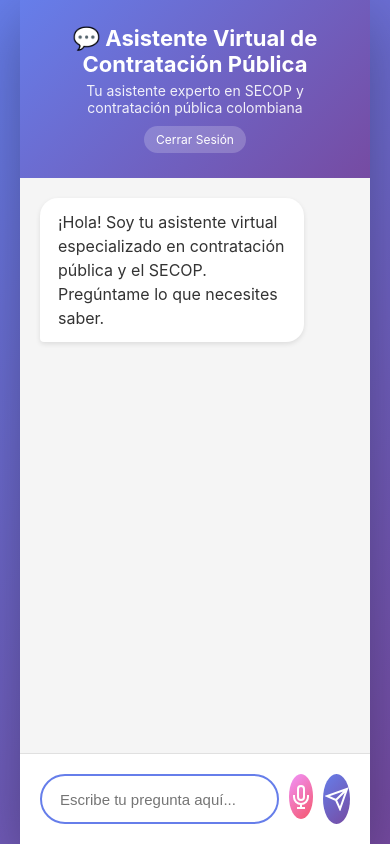
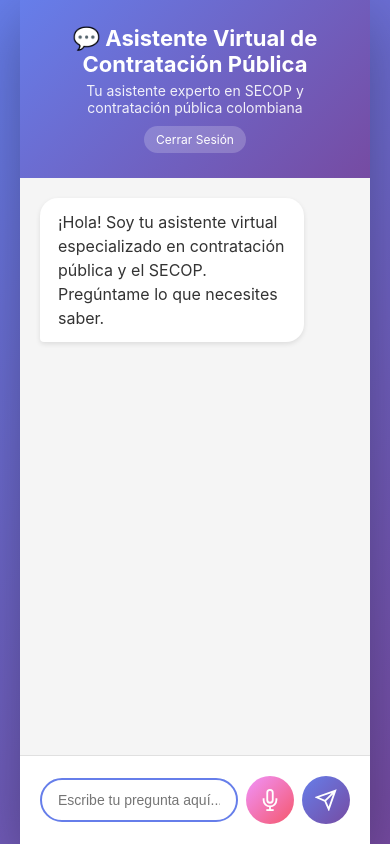
Before and after one commit to mikeZelline/asistente-virtual-audios, a Flask app: template templates/index.html in a window 390 px wide. Run offline with Flask 3, Linux system fonts and the light colour scheme; the template is opened without the code that fills it, so the values that code supplies are empty.

Commit message:
ajustes botones

```diff
--- a/static/style.css
+++ b/static/style.css
@@ -130,10 +130,13 @@
 #chatForm {
     display: flex;
     gap: 10px;
+    align-items: center;
+    flex-wrap: nowrap;
 }
 
 #userInput {
     flex: 1;
+    min-width: 0;
     padding: 14px 18px;
     border: 2px solid #e0e0e0;
     border-radius: 25px;
@@ -149,6 +152,10 @@
 #sendButton {
     width: 50px;
     height: 50px;
+    min-width: 50px;
+    min-height: 50px;
+    max-width: 50px;
+    max-height: 50px;
     border: none;
     background: linear-gradient(135deg, #667eea 0%, #764ba2 100%);
     color: white;
@@ -158,6 +165,14 @@
     align-items: center;
     justify-content: center;
     transition: transform 0.2s, box-shadow 0.2s;
+    flex-shrink: 0;
+    padding: 0;
+}
+
+#sendButton svg {
+    width: 24px;
+    height: 24px;
+    flex-shrink: 0;
 }
 
 #sendButton:hover {
@@ -178,6 +193,10 @@
 .record-button {
     width: 50px;
     height: 50px;
+    min-width: 50px;
+    min-height: 50px;
+    max-width: 50px;
+    max-height: 50px;
     border: none;
     background: linear-gradient(135deg, #f093fb 0%, #f5576c 100%);
     color: white;
@@ -187,6 +206,14 @@
     align-items: center;
     justify-content: center;
     transition: transform 0.2s, box-shadow 0.2s;
+    flex-shrink: 0;
+    padding: 0;
+}
+
+.record-button svg {
+    width: 24px;
+    height: 24px;
+    flex-shrink: 0;
 }
 
 .record-button:hover {
@@ -383,13 +410,34 @@
         max-width: 85%;
     }
 
-    .record-button {
-        width: 45px;
-        height: 45px;
+    /* Mantener mismo tamaño para ambos botones en mobile */
+    .record-button,
+    #sendButton {
+        width: 48px;
+        height: 48px;
+        min-width: 48px;
+        min-height: 48px;
+        max-width: 48px;
+        max-height: 48px;
+    }
+
+    .record-button svg,
+    #sendButton svg {
+        width: 22px;
+        height: 22px;
     }
 
     .recording-status {
         font-size: 12px;
         padding: 8px;
     }
+
+    #chatForm {
+        gap: 8px;
+    }
+
+    #userInput {
+        padding: 12px 16px;
+        font-size: 14px;
+    }
 }
```
